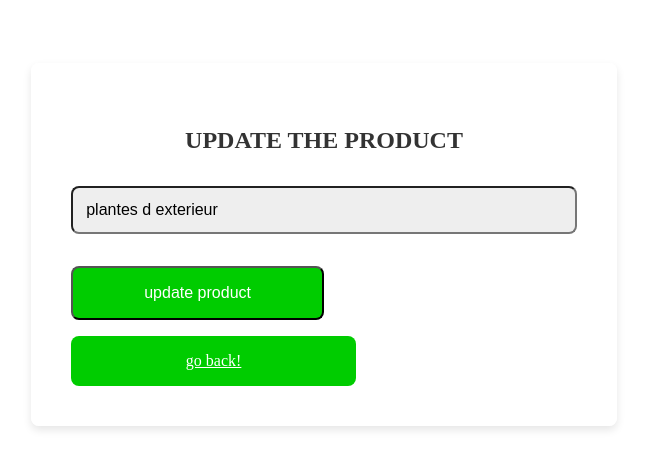
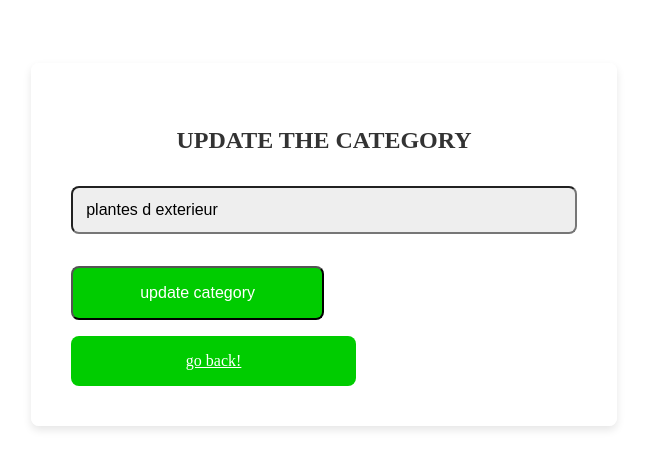
Before and after one commit to Douaa1819/opep, a PHP site: page /admin_update.php?edit=2 in a window 1280 px wide. Shown: the top 469 px of the page, without its empty margins (316-963 px from the left). Run offline with PHP 8.4, Linux system fonts and the light colour scheme; data comes from the database, SQL or seed files in the repository.

```diff
--- a/admin_update.php
+++ b/admin_update.php
@@ -52,9 +52,9 @@ if(isset($_POST['update_product'])){
                ?>
 
             <form action="" method="post" enctype="multipart/form-data">
-            <h3 class="title">update the product</h3>
+            <h3 class="title">update the category</h3>
             <input type="text" class="box" name="product_name" value="<?php echo $row['nom']; ?>" placeholder="enter the category name">
-            <input type="submit" value="update product" name="update_product" class="btn">
+            <input type="submit" value="update category" name="update_product" class="btn">
             <a href="catégorie.php" class="btn">go back!</a>
             </form>
 
--- a/clien.php
+++ b/clien.php
@@ -61,6 +61,7 @@ if (isset($_POST['search_submit'])) {
         ?>
     </ul>
 </nav>
+
 <!-- nom du plant filter -->
 <div class="flex justify-end items-center mt-4 pr-4">
     <form action="<?php echo $_SERVER['PHP_SELF']; ?>" method="post" enctype="multipart/form-data" class="flex items-center">
--- a/home.php
+++ b/home.php
@@ -85,7 +85,6 @@ $selecte = mysqli_query($conn, "SELECT * FROM catégorie");
          <form action="<?php $_SERVER['PHP_SELF'] ?>" method="post" enctype="multipart/form-data">
          <h3>add a new plant</h3>
          <input type="text" placeholder="enter plant name" name="product_name" class="box">
-         <!-- <input type="text" placeholder="enter category name"  name="category_name" class="box"> -->
           <select class="box">
             <?php while($row = $selctCatg->fetch_assoc()): ?>
               <option><?php echo $row['nom'] ?> </option>
```
Also changed, not shown: image/Screenshot 2023-10-15 142221.png (added), image/Screenshot 2023-10-22 150751.png (added), image/Screenshot 2023-10-22 155856.png (added).
